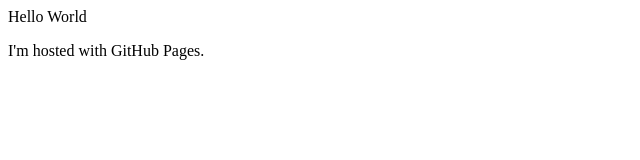
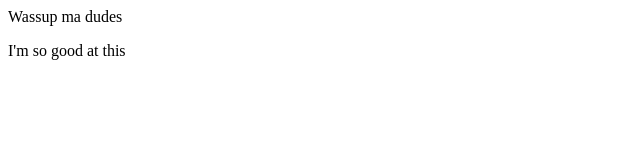
Before and after one commit to TouBouwu/TouBou, a plain HTML site: page index.html in a window 1280 px wide. Shown: the whole page, without its empty margins (0-640 px from the left). Drawn offline with Linux system fonts and the light colour scheme.

Commit message:
Update index.html

```diff
--- a/index.html
+++ b/index.html
@@ -1,7 +1,7 @@
 <!DOCTYPE html>
 <html>
 <body>
-<hi>Hello World</hi>
-<p>I'm hosted with GitHub Pages.</p>
+<hi>Wassup ma dudes</hi>
+<p>I'm so good at this</p>
 </body>
 </html>
```
